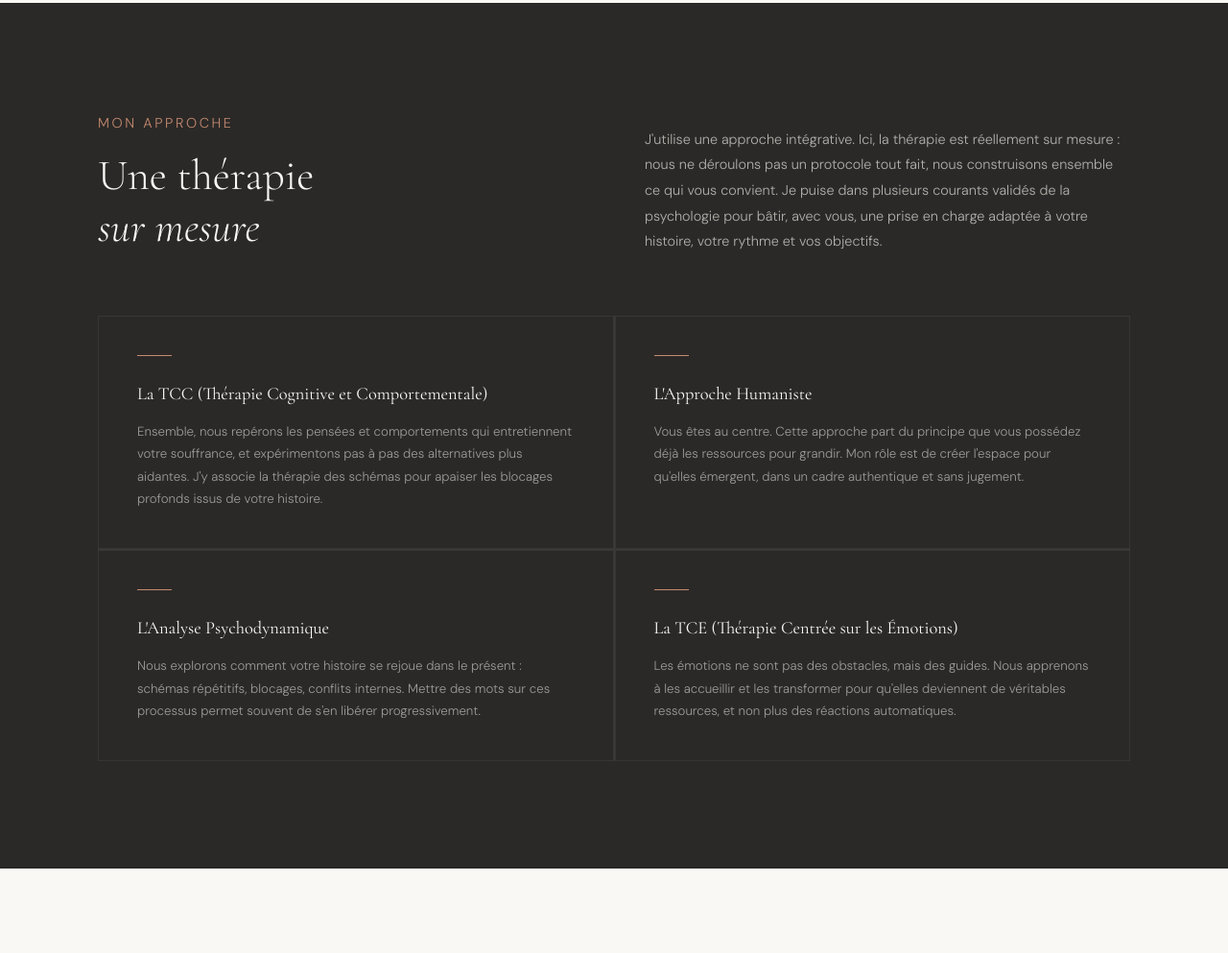
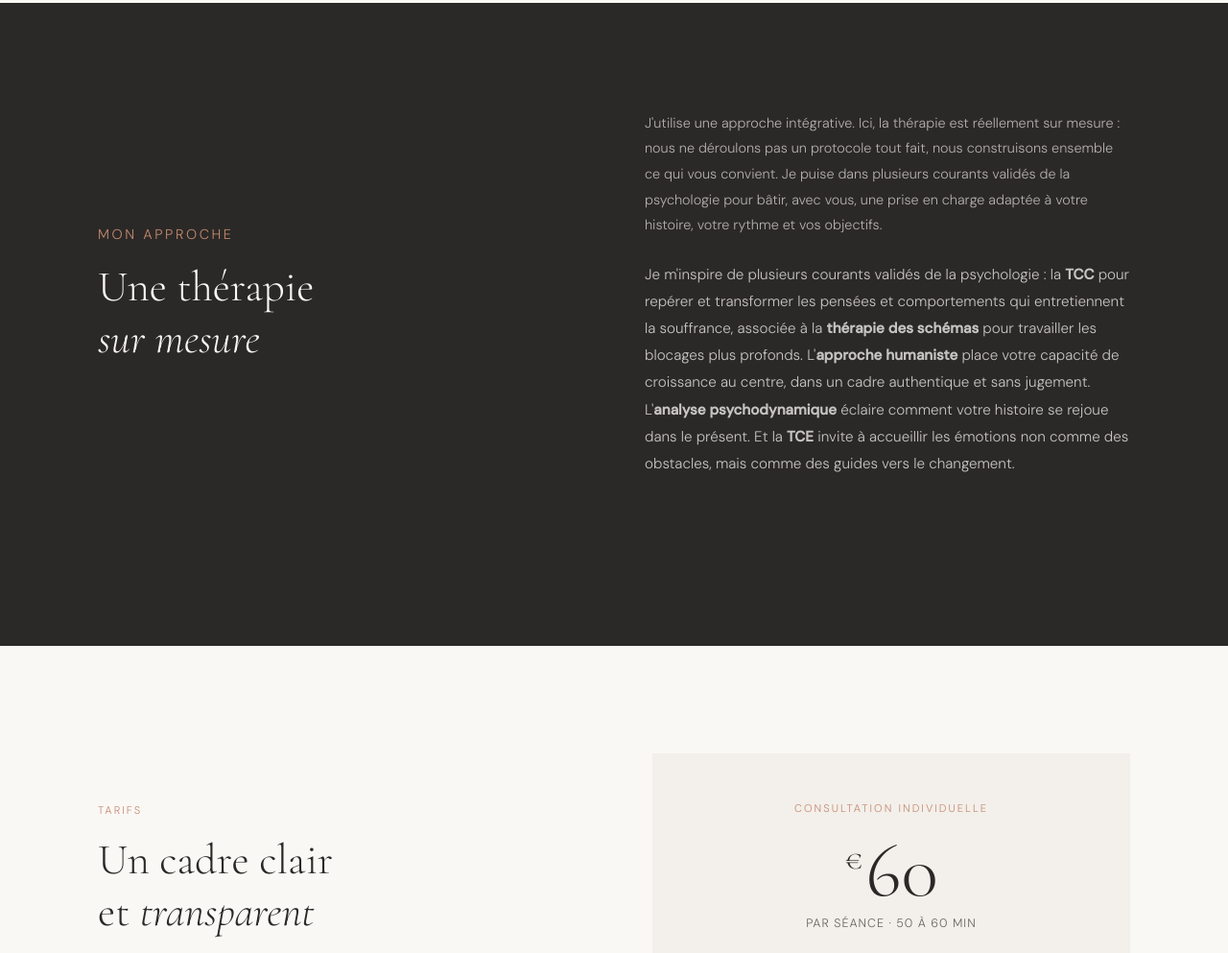
Before and after one commit to elisadby/elisa-psy-site, a website: page index.html in a window 1280 px wide. Shown: the part 3880-4873 px from the top of the page at 96% size. Drawn offline with nearby package versions, Linux system fonts and the light colour scheme; a script that the page names is missing.

Commit message:
Update index.html

```diff
--- a/index.html
+++ b/index.html
@@ -28,7 +28,7 @@ j=d.createElement(s),dl=l!='dataLayer'?'&l='+l:'';j.async=true;j.src=
       "@type": "PostalAddress",
       "streetAddress": "25bis avenue du Bédat",
       "postalCode": "33700",
-      "addressLocality": "Mérignac",
+      "addressLocality": "",
       "addressCountry": "FR"
     },
     "knowsLanguage": ["fr", "en", "pt"],
@@ -52,7 +52,7 @@ j=d.createElement(s),dl=l!='dataLayer'?'&l='+l:'';j.async=true;j.src=
                   "@type": "PostalAddress",
                   "streetAddress": "25bis avenue du Bédat",
                   "postalCode": "33700",
-                  "addressLocality": "Mérignac"
+                  "addressLocality": ""
                 }
               }
             }
@@ -542,7 +542,7 @@ j=d.createElement(s),dl=l!='dataLayer'?'&l='+l:'';j.async=true;j.src=
       display: grid;
       grid-template-columns: 1fr 1fr;
       gap: 4rem;
-      align-items: end;
+      align-items: center;
       margin-bottom: 4rem;
     }
     .approche-intro p {
@@ -1296,31 +1296,13 @@ height="0" width="0" style="display:none;visibility:hidden"></iframe></noscript>
           <p class="section-label">Mon approche</p>
           <h2 class="section-title" style="color:var(--cream);">Une thérapie<br><em>sur mesure</em></h2>
         </div>
-        <p>
-          J'utilise une approche intégrative. Ici, la thérapie est réellement sur mesure : nous ne déroulons pas un protocole tout fait, nous construisons ensemble ce qui vous convient. Je puise dans plusieurs courants validés de la psychologie pour bâtir, avec vous, une prise en charge adaptée à votre histoire, votre rythme et vos objectifs.
-        </p>
-      </div>
-
-      <div class="approche-cards reveal">
-        <div class="approche-card">
-          <div class="approche-card-icon"></div>
-          <h3>La TCC (Thérapie Cognitive et Comportementale)</h3>
-          <p>Ensemble, nous repérons les pensées et comportements qui entretiennent votre souffrance, et expérimentons pas à pas des alternatives plus aidantes. J'y associe la thérapie des schémas pour apaiser les blocages profonds issus de votre histoire.</p>
-        </div>
-        <div class="approche-card">
-          <div class="approche-card-icon"></div>
-          <h3>L'Approche Humaniste</h3>
-          <p>Vous êtes au centre. Cette approche part du principe que vous possédez déjà les ressources pour grandir. Mon rôle est de créer l'espace pour qu'elles émergent, dans un cadre authentique et sans jugement.</p>
-        </div>
-        <div class="approche-card">
-          <div class="approche-card-icon"></div>
-          <h3>L'Analyse Psychodynamique</h3>
-          <p>Nous explorons comment votre histoire se rejoue dans le présent : schémas répétitifs, blocages, conflits internes. Mettre des mots sur ces processus permet souvent de s'en libérer progressivement.</p>
-        </div>
-        <div class="approche-card">
-          <div class="approche-card-icon"></div>
-          <h3>La TCE (Thérapie Centrée sur les Émotions)</h3>
-          <p>Les émotions ne sont pas des obstacles, mais des guides. Nous apprenons à les accueillir et les transformer pour qu'elles deviennent de véritables ressources, et non plus des réactions automatiques.</p>
+        <div>
+          <p>
+            J'utilise une approche intégrative. Ici, la thérapie est réellement sur mesure : nous ne déroulons pas un protocole tout fait, nous construisons ensemble ce qui vous convient. Je puise dans plusieurs courants validés de la psychologie pour bâtir, avec vous, une prise en charge adaptée à votre histoire, votre rythme et vos objectifs.
+          </p>
+          <p style="color:var(--cream);opacity:0.75;font-size:0.95rem;line-height:1.85;margin-top:1.5rem;">
+            Je m'inspire de plusieurs courants validés de la psychologie : la <strong style="color:var(--cream);opacity:1;">TCC</strong> pour repérer et transformer les pensées et comportements qui entretiennent la souffrance, associée à la <strong style="color:var(--cream);opacity:1;">thérapie des schémas</strong> pour travailler les blocages plus profonds. L'<strong style="color:var(--cream);opacity:1;">approche humaniste</strong> place votre capacité de croissance au centre, dans un cadre authentique et sans jugement. L'<strong style="color:var(--cream);opacity:1;">analyse psychodynamique</strong> éclaire comment votre histoire se rejoue dans le présent. Et la <strong style="color:var(--cream);opacity:1;">TCE</strong> invite à accueillir les émotions non comme des obstacles, mais comme des guides vers le changement.
+          </p>
         </div>
       </div>
     </div>
```
